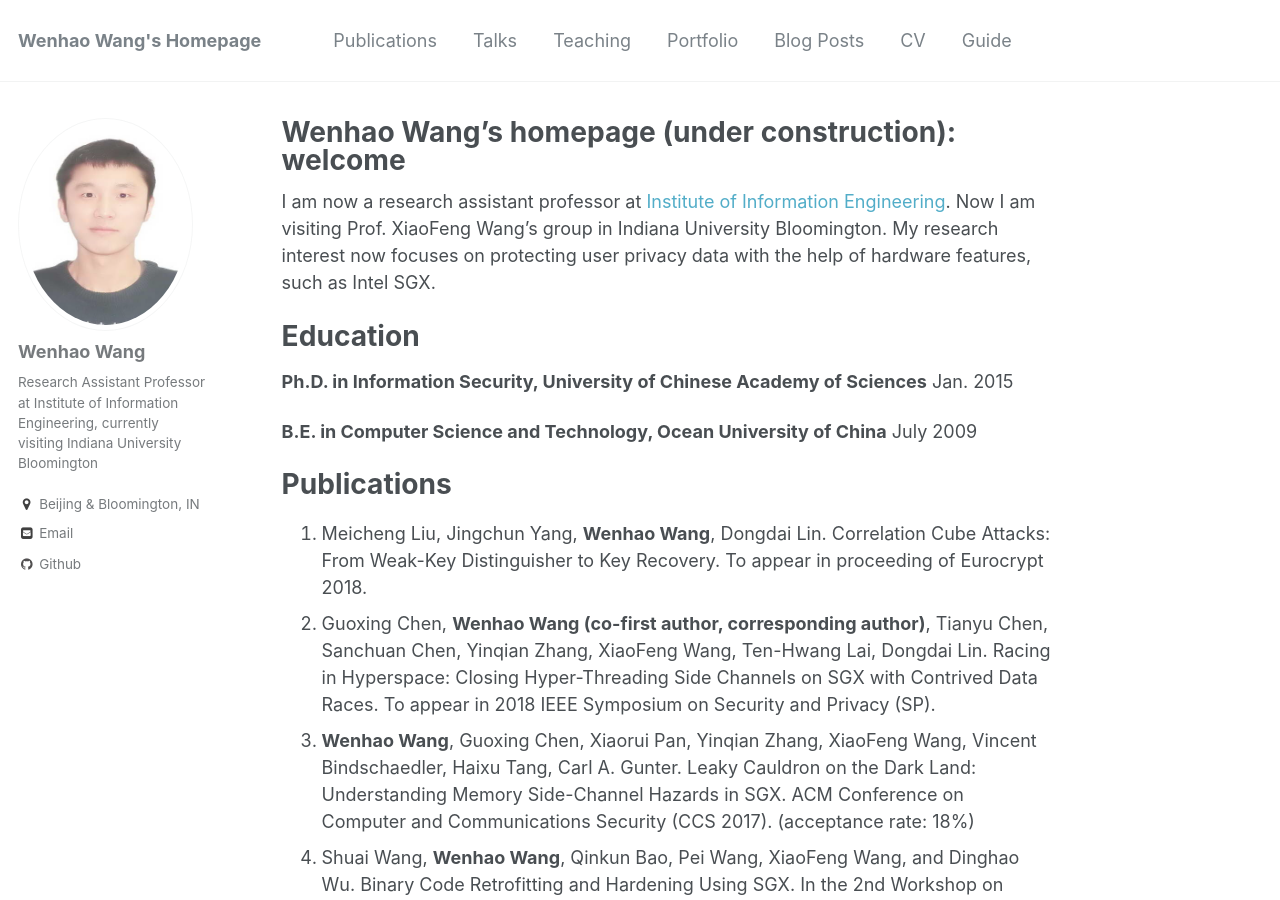
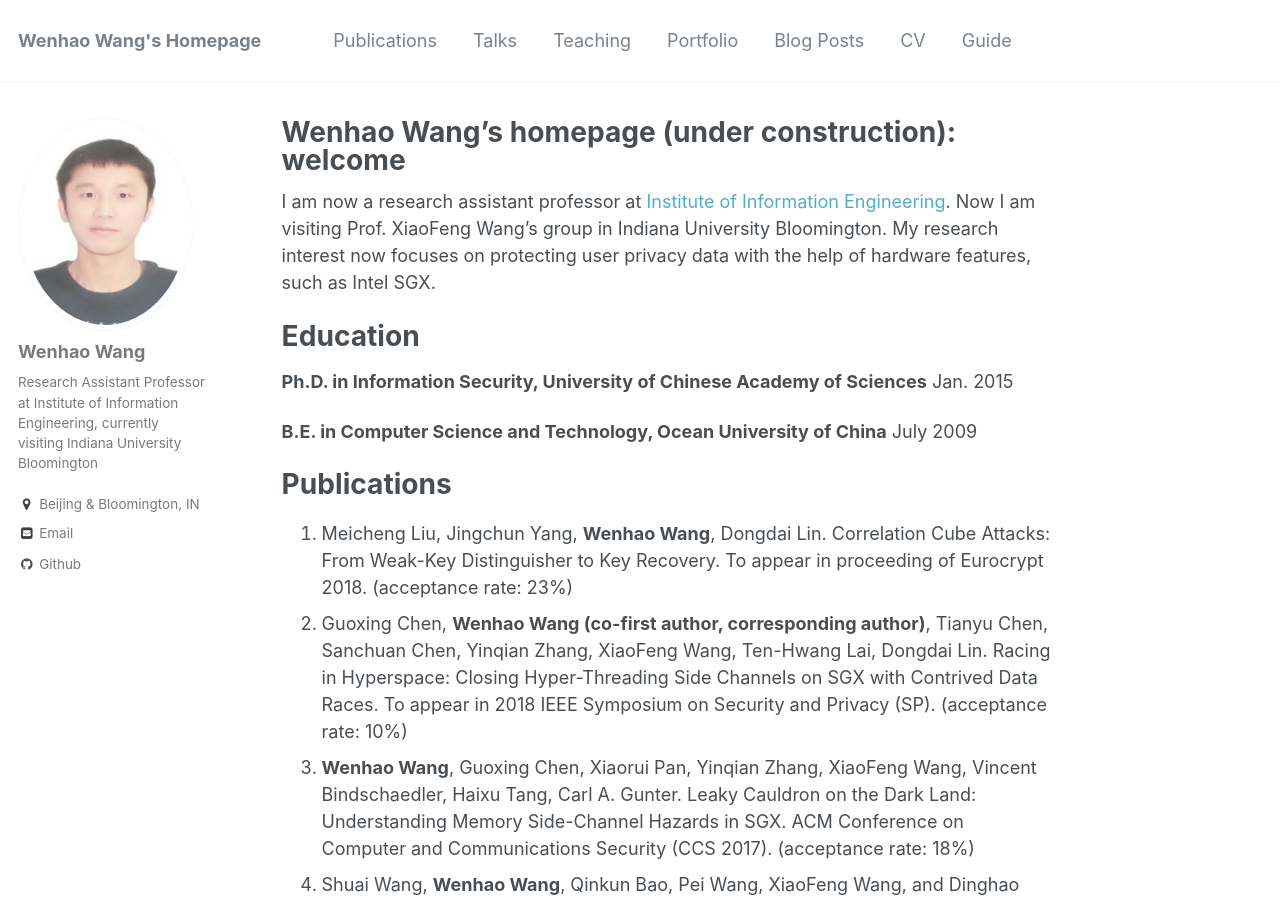
Before and after one commit to wenhao19/heartever.github.io, a Jekyll site: the page built from _pages/about.md, in a window 1280 px wide and 900 px high. Built offline with Jekyll 4.4.1, drawn with Linux system fonts in a browser that asks for light colours.

Commit message:
Update about.md

```diff
--- a/_pages/about.md
+++ b/_pages/about.md
@@ -18,8 +18,8 @@
 
 Publications
 ======
-1. Meicheng Liu, Jingchun Yang, **Wenhao Wang**, Dongdai Lin. Correlation Cube Attacks: From Weak-Key Distinguisher to Key Recovery. To appear in proceeding of Eurocrypt 2018.
-1. Guoxing Chen, **Wenhao Wang (co-first author, corresponding author)**, Tianyu Chen, Sanchuan Chen, Yinqian Zhang, XiaoFeng Wang, Ten-Hwang Lai, Dongdai Lin. Racing in Hyperspace: Closing Hyper-Threading Side Channels on SGX with Contrived Data Races. To appear in 2018 IEEE Symposium on Security and Privacy (SP).
+1. Meicheng Liu, Jingchun Yang, **Wenhao Wang**, Dongdai Lin. Correlation Cube Attacks: From Weak-Key Distinguisher to Key Recovery. To appear in proceeding of Eurocrypt 2018. (acceptance rate: 23%)
+1. Guoxing Chen, **Wenhao Wang (co-first author, corresponding author)**, Tianyu Chen, Sanchuan Chen, Yinqian Zhang, XiaoFeng Wang, Ten-Hwang Lai, Dongdai Lin. Racing in Hyperspace: Closing Hyper-Threading Side Channels on SGX with Contrived Data Races. To appear in 2018 IEEE Symposium on Security and Privacy (SP). (acceptance rate: 10%)
 1. **Wenhao Wang**, Guoxing Chen, Xiaorui Pan, Yinqian Zhang, XiaoFeng Wang, Vincent Bindschaedler, Haixu Tang, Carl A. Gunter. Leaky Cauldron on the Dark Land: Understanding Memory Side-Channel Hazards in SGX. ACM Conference on Computer and Communications Security (CCS 2017). (acceptance rate: 18%)
 1. Shuai Wang, **Wenhao Wang**, Qinkun Bao, Pei Wang, XiaoFeng Wang, and Dinghao Wu. Binary Code Retrofitting and Hardening Using SGX.  In the 2nd Workshop on Forming an Ecosystem Around Software Transformation, 2017, co-located with CCS 2017.
 1. Meicheng Liu, Dongdai Lin, **Wenhao Wang**. Searching Cubes for Testing Boolean Functions and Its Application to Trivium. In Proc. of 2015 IEEE International Symposium on Information Theory (ISIT '15).
```
